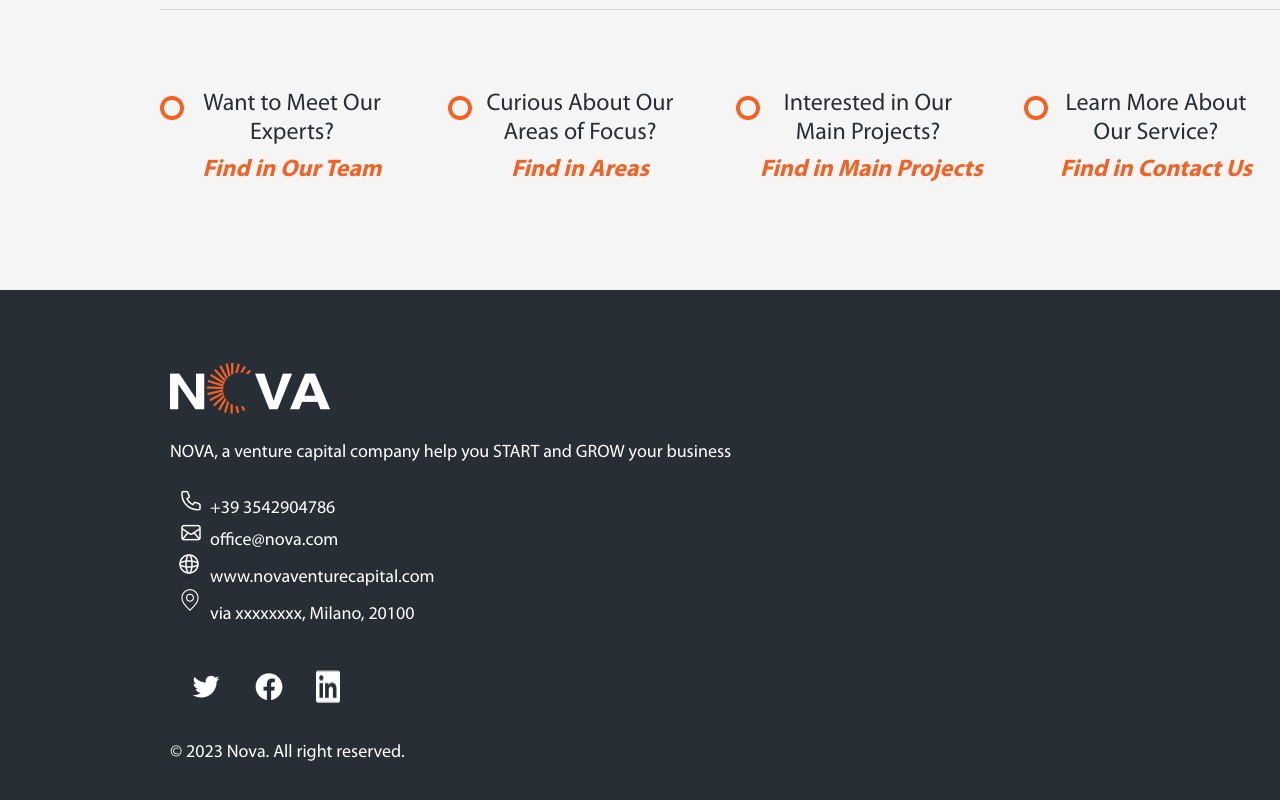
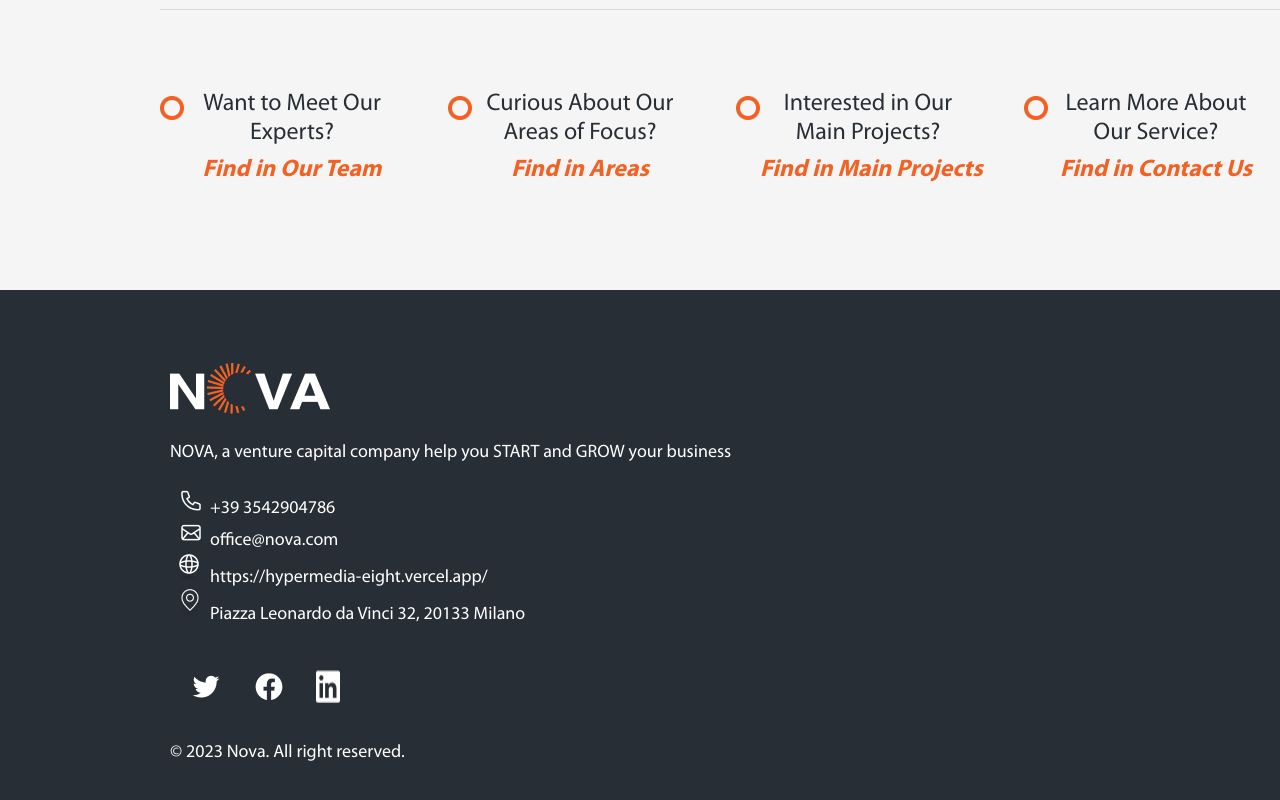
Before and after one commit to simha97/NOVA-hypermedia, a Nuxt app: page / in a window 1280 px wide. Shown: the part 1841-2641 px from the top of the page. Built offline with nearby package versions, Linux system fonts and the light colour scheme; no server answers.

Commit message:
footer info

```diff
--- a/components/TheFooter.vue
+++ b/components/TheFooter.vue
@@ -11,8 +11,8 @@
               <ul class="address-links">
                 <li class="list1">+39 3542904786</li>
                 <li class="list2"> office@nova.com</li>
-                <li class="list3"> www.novaventurecapital.com</li>
-                <li class="list4"> via xxxxxxxx, Milano, 20100</li>
+                <li class="list3"> https://hypermedia-eight.vercel.app/</li>
+                <li class="list4"> Piazza Leonardo da Vinci 32, 20133 Milano</li>
               </ul>
               <div class="social-media"><img src= '~/assets/icons/twitter.png' alt="twitter"/>
             <img src= '~/assets/icons/facebook.png' alt="facebook"/>
```
